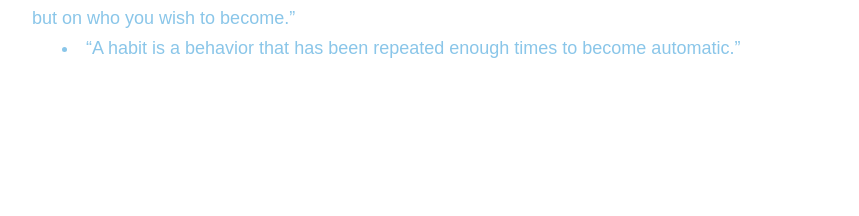
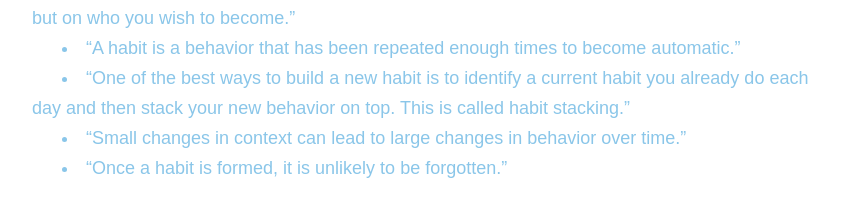
Before and after one commit to paulinemarg/myBlog, a React (Create React App) app: page /read in a window 1280 px wide. Shown: the part 802-1018 px from the top of the page, without its empty margins (208-1067 px from the left). Before the commit the page ends 935 px from the top, so only its background shows below. Built offline with nearby package versions, Linux system fonts and the light colour scheme; the HTML template or start-up script is replaced by a standard one.

Commit message:
Updated article

```diff
--- a/src/components/pages/Read.jsx
+++ b/src/components/pages/Read.jsx
@@ -19,6 +19,9 @@ export default function Read() {
             <li>“It is a simple two-step process: Decide the type of person you want to be. Prove it to yourself with small wins.”</li>
             <li>“The most effective way to change your habits is to focus not on what you want to achieve, but on who you wish to become.”</li>
             <li>“A habit is a behavior that has been repeated enough times to become automatic.”</li>
+            <li>“One of the best ways to build a new habit is to identify a current habit you already do each day and then stack your new behavior on top. This is called habit stacking.”</li>
+            <li>“Small changes in context can lead to large changes in behavior over time.”</li>
+            <li>“Once a habit is formed, it is unlikely to be forgotten.”</li>
           </div>
         </div>
     </div>
```
